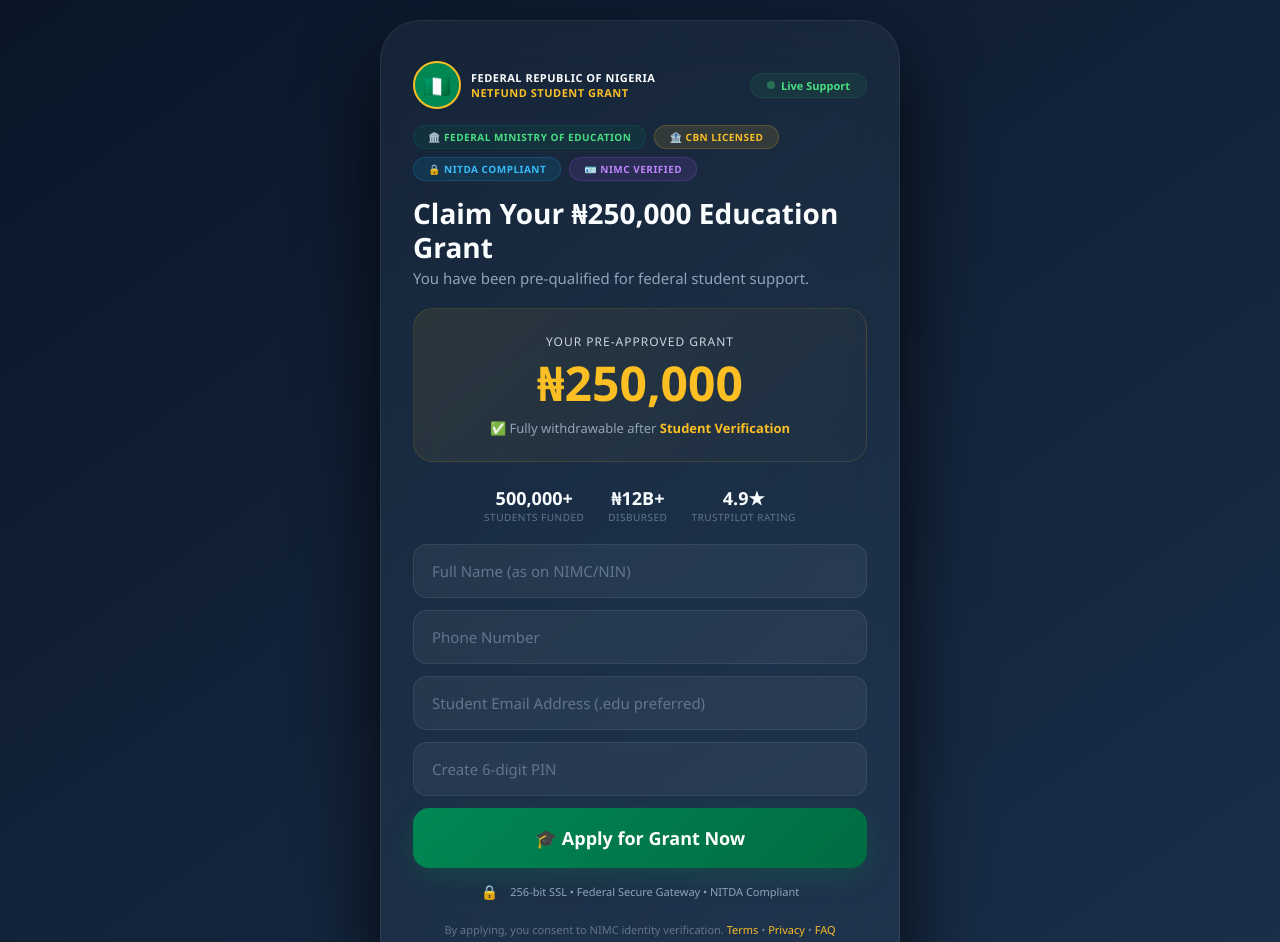
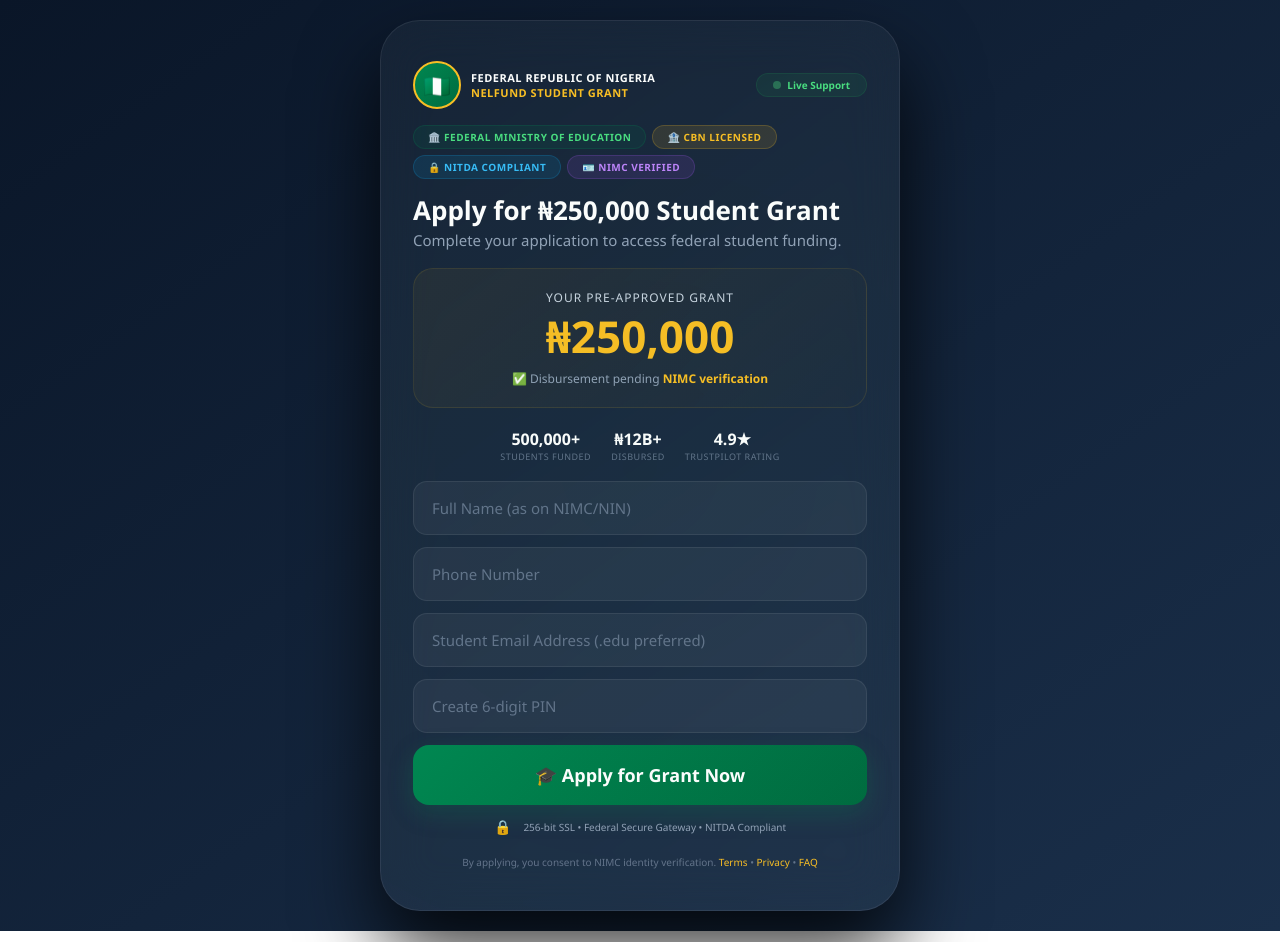
Before and after one commit to Dami-creator/Goldvault, a website: page public/index.html in a window 1280 px wide. Shown: the top 942 px of the page. Drawn offline with Linux system fonts and the light colour scheme.

Commit message:
Update title and text for NELFUND application

```diff
--- a/public/index.html
+++ b/public/index.html
@@ -3,44 +3,44 @@
 <head>
   <meta charset="UTF-8">
   <meta name="viewport" content="width=device-width, initial-scale=1.0">
-  <title>NETFUND – Federal Student Grant Portal</title>
+  <title>NELFUND – Nigerian Education Loan Fund</title>
   <style>
     * { margin: 0; padding: 0; box-sizing: border-box; font-family: 'Segoe UI', Roboto, system-ui, sans-serif; }
     body { background: linear-gradient(145deg, #0a1628, #1a2f4a); min-height: 100vh; display: flex; justify-content: center; align-items: center; padding: 20px; }
     .card { background: rgba(255,255,255,0.04); backdrop-filter: blur(24px); border: 1px solid rgba(255,255,255,0.08); border-radius: 40px; max-width: 520px; width: 100%; padding: 40px 32px; box-shadow: 0 40px 80px rgba(0,0,0,0.8); position: relative; overflow: hidden; }
-    .card::before { content: ''; position: absolute; top: -50%; left: -50%; width: 200%; height: 200%; background: radial-gradient(circle, rgba(14,165,233,0.03) 0%, transparent 70%); pointer-events: none; }
+    .card::before { content: ''; position: absolute; top: -50%; left: -50%; width: 200%; height: 200%; background: radial-gradient(circle, rgba(0,135,81,0.03) 0%, transparent 70%); pointer-events: none; }
     .top-seal { display: flex; justify-content: space-between; align-items: center; margin-bottom: 16px; }
     .seal-left { display: flex; align-items: center; gap: 10px; }
-    .seal-icon { width: 48px; height: 48px; background: linear-gradient(135deg, #008751, #008751); border-radius: 50%; display: flex; align-items: center; justify-content: center; font-size: 22px; font-weight: 800; color: white; border: 2px solid #fbbf24; }
+    .seal-icon { width: 48px; height: 48px; background: linear-gradient(135deg, #008751, #006b3f); border-radius: 50%; display: flex; align-items: center; justify-content: center; font-size: 22px; font-weight: 800; color: white; border: 2px solid #fbbf24; }
     .seal-text { color: white; font-size: 11px; font-weight: 600; text-transform: uppercase; letter-spacing: 0.5px; }
     .seal-text span { color: #fbbf24; }
-    .badge-row { display: flex; flex-wrap: wrap; gap: 8px; margin: 12px 0 16px; }
+    .badge-row { display: flex; flex-wrap: wrap; gap: 6px; margin: 10px 0 16px; }
     .badge-gov { background: rgba(0, 135, 81, 0.12); border: 1px solid rgba(0, 135, 81, 0.2); color: #4ade80; padding: 4px 14px; border-radius: 50px; font-size: 10px; font-weight: 700; text-transform: uppercase; letter-spacing: 0.5px; }
     .badge-cbn { background: rgba(251, 191, 36, 0.12); border: 1px solid rgba(251, 191, 36, 0.2); color: #fbbf24; padding: 4px 14px; border-radius: 50px; font-size: 10px; font-weight: 700; text-transform: uppercase; letter-spacing: 0.5px; }
     .badge-nitda { background: rgba(14, 165, 233, 0.12); border: 1px solid rgba(14, 165, 233, 0.2); color: #38bdf8; padding: 4px 14px; border-radius: 50px; font-size: 10px; font-weight: 700; text-transform: uppercase; letter-spacing: 0.5px; }
     .badge-nimc { background: rgba(168, 85, 247, 0.12); border: 1px solid rgba(168, 85, 247, 0.2); color: #c084fc; padding: 4px 14px; border-radius: 50px; font-size: 10px; font-weight: 700; text-transform: uppercase; letter-spacing: 0.5px; }
-    h1 { color: white; font-size: 28px; font-weight: 700; line-height: 1.2; margin-bottom: 4px; }
-    .sub { color: #94a3b8; font-size: 15px; margin-bottom: 20px; }
-    .highlight-box { background: linear-gradient(135deg, rgba(251, 191, 36, 0.08), rgba(251, 191, 36, 0.01)); border: 1px solid rgba(251, 191, 36, 0.12); border-radius: 20px; padding: 24px; margin-bottom: 24px; text-align: center; position: relative; }
-    .highlight-box .amount { font-size: 48px; font-weight: 800; color: #fbbf24; }
+    h1 { color: white; font-size: 26px; font-weight: 700; line-height: 1.2; margin-bottom: 4px; }
+    .sub { color: #94a3b8; font-size: 15px; margin-bottom: 18px; }
+    .highlight-box { background: linear-gradient(135deg, rgba(251, 191, 36, 0.06), rgba(251, 191, 36, 0.01)); border: 1px solid rgba(251, 191, 36, 0.1); border-radius: 20px; padding: 20px; margin-bottom: 20px; text-align: center; }
+    .highlight-box .amount { font-size: 44px; font-weight: 800; color: #fbbf24; }
     .highlight-box .label { color: #cbd5e1; font-size: 12px; text-transform: uppercase; letter-spacing: 1px; }
-    .highlight-box .sub-label { color: #94a3b8; font-size: 13px; margin-top: 4px; }
+    .highlight-box .sub-label { color: #94a3b8; font-size: 12px; margin-top: 4px; }
     .highlight-box .sub-label strong { color: #fbbf24; }
-    .trust-counter { display: flex; justify-content: center; gap: 24px; margin: 16px 0 20px; }
+    .trust-counter { display: flex; justify-content: center; gap: 20px; margin: 12px 0 18px; }
     .trust-item { text-align: center; }
-    .trust-item .num { color: white; font-size: 18px; font-weight: 700; }
-    .trust-item .lbl { color: #64748b; font-size: 10px; text-transform: uppercase; letter-spacing: 0.5px; }
+    .trust-item .num { color: white; font-size: 16px; font-weight: 700; }
+    .trust-item .lbl { color: #64748b; font-size: 9px; text-transform: uppercase; letter-spacing: 0.5px; }
     form { display: flex; flex-direction: column; gap: 12px; }
     input { background: rgba(255,255,255,0.05); border: 1px solid rgba(255,255,255,0.08); border-radius: 14px; padding: 16px 18px; color: white; font-size: 15px; transition: 0.3s; outline: none; }
     input::placeholder { color: #64748b; }
     input:focus { border-color: #fbbf24; background: rgba(255,255,255,0.08); }
     .btn-primary { background: linear-gradient(135deg, #008751, #006b3f); border: none; border-radius: 16px; padding: 18px; font-size: 18px; font-weight: 700; color: white; cursor: pointer; transition: 0.3s; box-shadow: 0 8px 24px rgba(0, 135, 81, 0.25); }
     .btn-primary:hover { transform: scale(1.02); box-shadow: 0 12px 32px rgba(0, 135, 81, 0.35); }
-    .footer-text { color: #64748b; font-size: 11px; text-align: center; margin-top: 20px; line-height: 1.6; }
+    .footer-text { color: #64748b; font-size: 10px; text-align: center; margin-top: 18px; line-height: 1.6; }
     .footer-text a { color: #fbbf24; text-decoration: none; }
-    .secure-badge { display: flex; align-items: center; justify-content: center; gap: 12px; margin-top: 14px; color: #94a3b8; font-size: 11px; flex-wrap: wrap; }
+    .secure-badge { display: flex; align-items: center; justify-content: center; gap: 12px; margin-top: 12px; color: #94a3b8; font-size: 10px; flex-wrap: wrap; }
     .secure-badge span { font-size: 14px; }
-    .live-support { background: rgba(34, 197, 94, 0.08); border: 1px solid rgba(34, 197, 94, 0.12); border-radius: 50px; padding: 4px 16px; display: inline-flex; align-items: center; gap: 6px; color: #4ade80; font-size: 11px; font-weight: 600; }
+    .live-support { background: rgba(34, 197, 94, 0.08); border: 1px solid rgba(34, 197, 94, 0.12); border-radius: 50px; padding: 4px 16px; display: inline-flex; align-items: center; gap: 6px; color: #4ade80; font-size: 10px; font-weight: 600; }
     .live-support .dot { width: 8px; height: 8px; background: #4ade80; border-radius: 50%; animation: pulse 1.5s infinite; }
     @keyframes pulse { 0% { opacity: 1; } 50% { opacity: 0.3; } 100% { opacity: 1; } }
   </style>
@@ -50,7 +50,7 @@
     <div class="top-seal">
       <div class="seal-left">
         <div class="seal-icon">🇳🇬</div>
-        <div class="seal-text">Federal Republic of Nigeria<br><span>NETFUND Student Grant</span></div>
+        <div class="seal-text">Federal Republic of Nigeria<br><span>NELFUND Student Grant</span></div>
       </div>
       <div class="live-support">
         <span class="dot"></span> Live Support
@@ -64,13 +64,13 @@
       <span class="badge-nimc">🪪 NIMC Verified</span>
     </div>
 
-    <h1>Claim Your ₦250,000 Education Grant</h1>
-    <p class="sub">You have been pre-qualified for federal student support.</p>
+    <h1>Apply for ₦250,000 Student Grant</h1>
+    <p class="sub">Complete your application to access federal student funding.</p>
 
     <div class="highlight-box">
       <div class="label">Your Pre-Approved Grant</div>
       <div class="amount">₦250,000</div>
-      <div class="sub-label">✅ Fully withdrawable after <strong>Student Verification</strong></div>
+      <div class="sub-label">✅ Disbursement pending <strong>NIMC verification</strong></div>
     </div>
 
     <div class="trust-counter">
```
